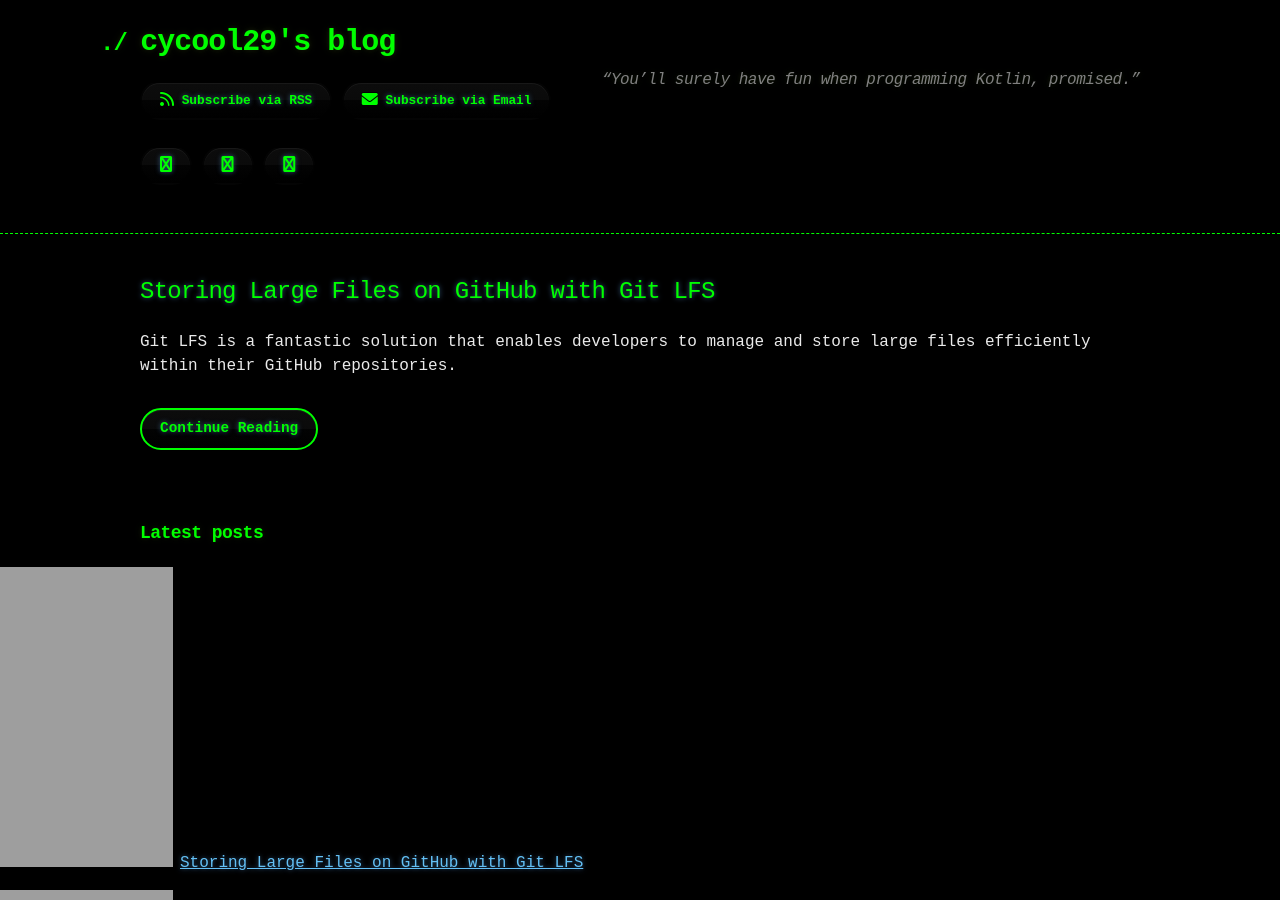
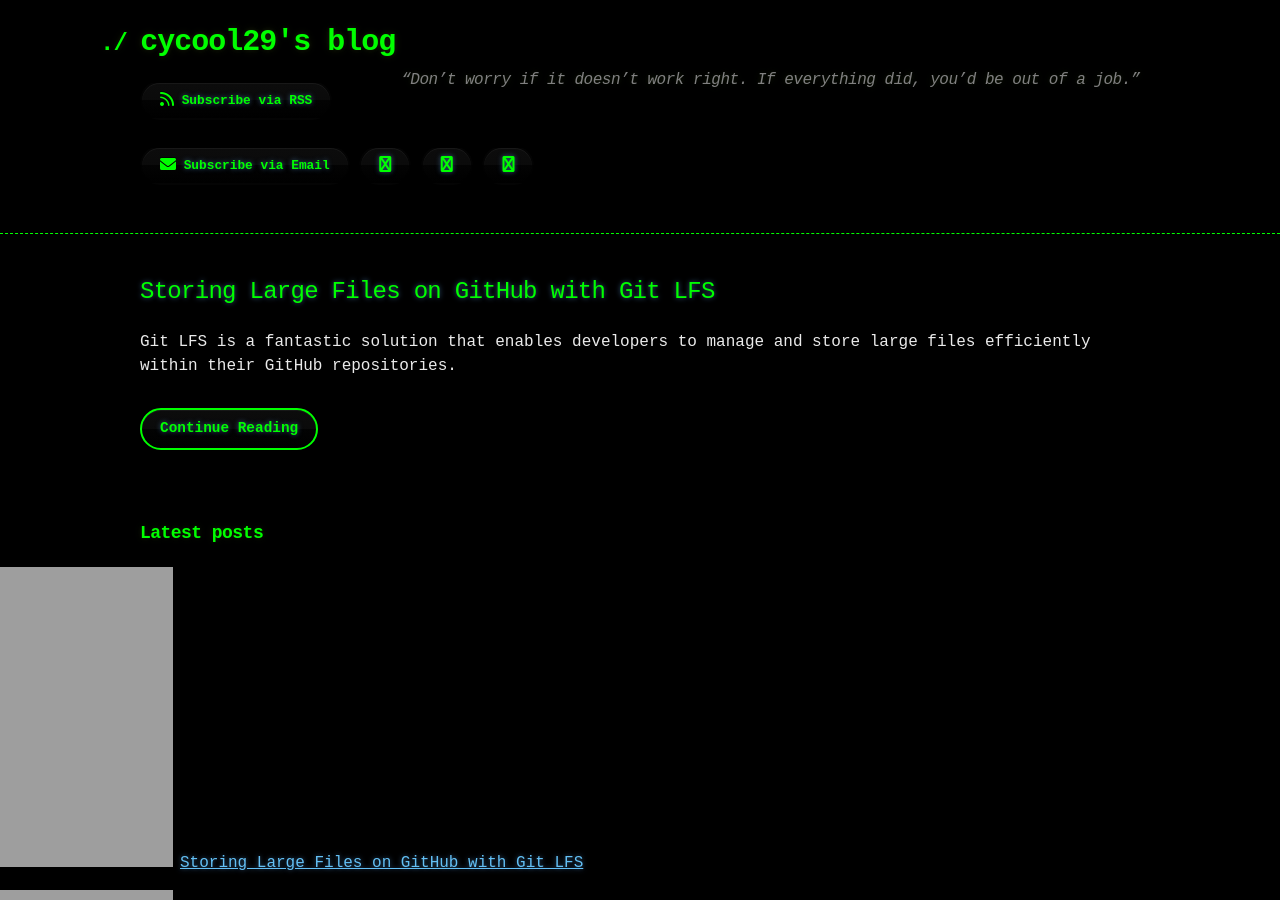
Before and after one commit to cycool29/cycool29.github.io, a Jekyll site: the page built from index.md, in a window 1280 px wide and 900 px high. Built offline with Jekyll 4.4.1, drawn with Linux system fonts in a browser that asks for light colours; a style sheet for code colours, icons or effects is not loaded.

Commit message:
Update quotes

```diff
--- a/_config.yml
+++ b/_config.yml
@@ -1,5 +1,5 @@
 title: cycool29's blog
-description: "“You’ll surely have fun when programming Kotlin, promised.” "
+description: "“Don’t worry if it doesn’t work right. If everything did, you’d be out of a job.” "
 bio: A high school student. Intermediate in Python, Git, Bash. Learning JavaScript. He/Him. "
 author: cycool29
 url: https://cycool29.github.io
```
